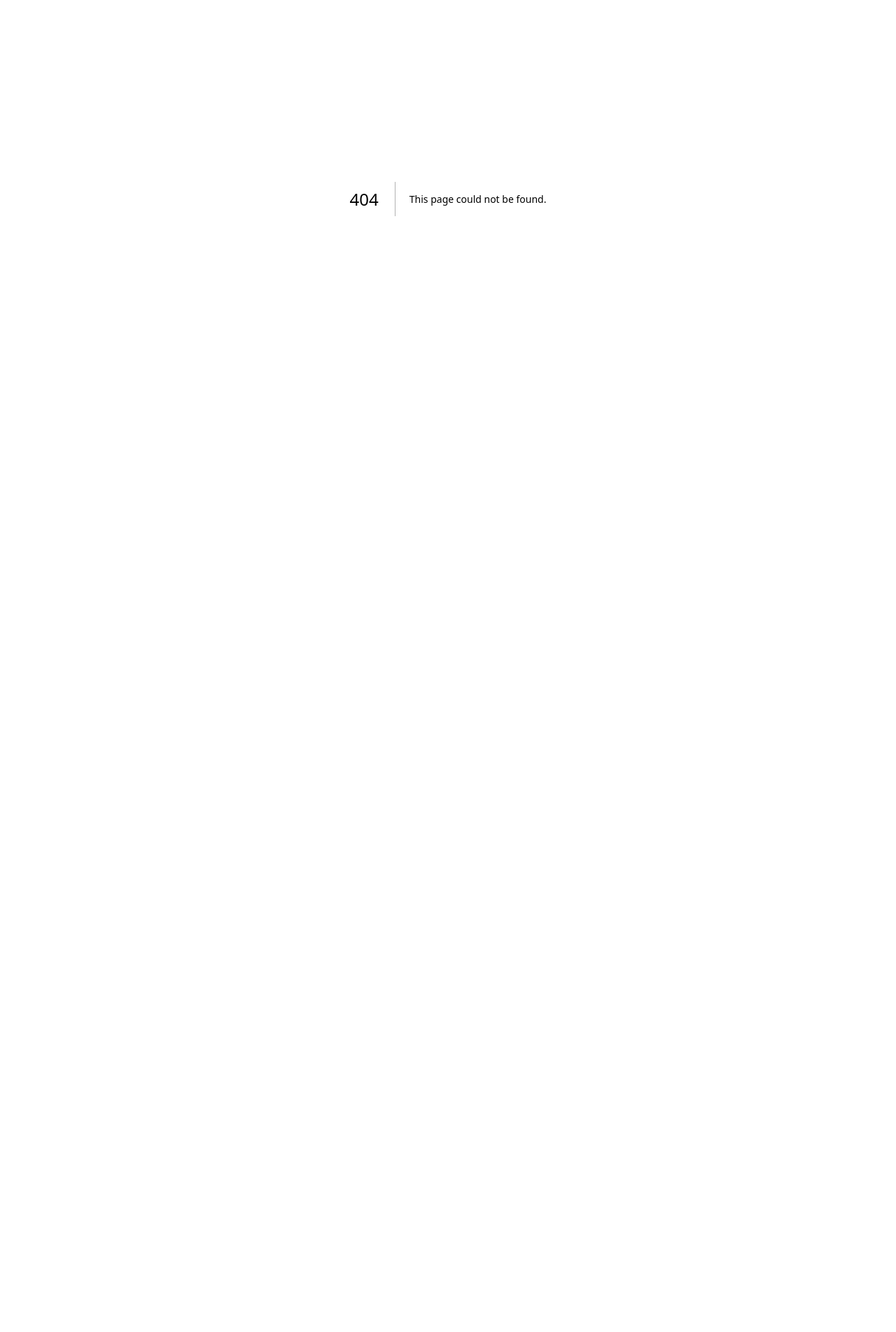
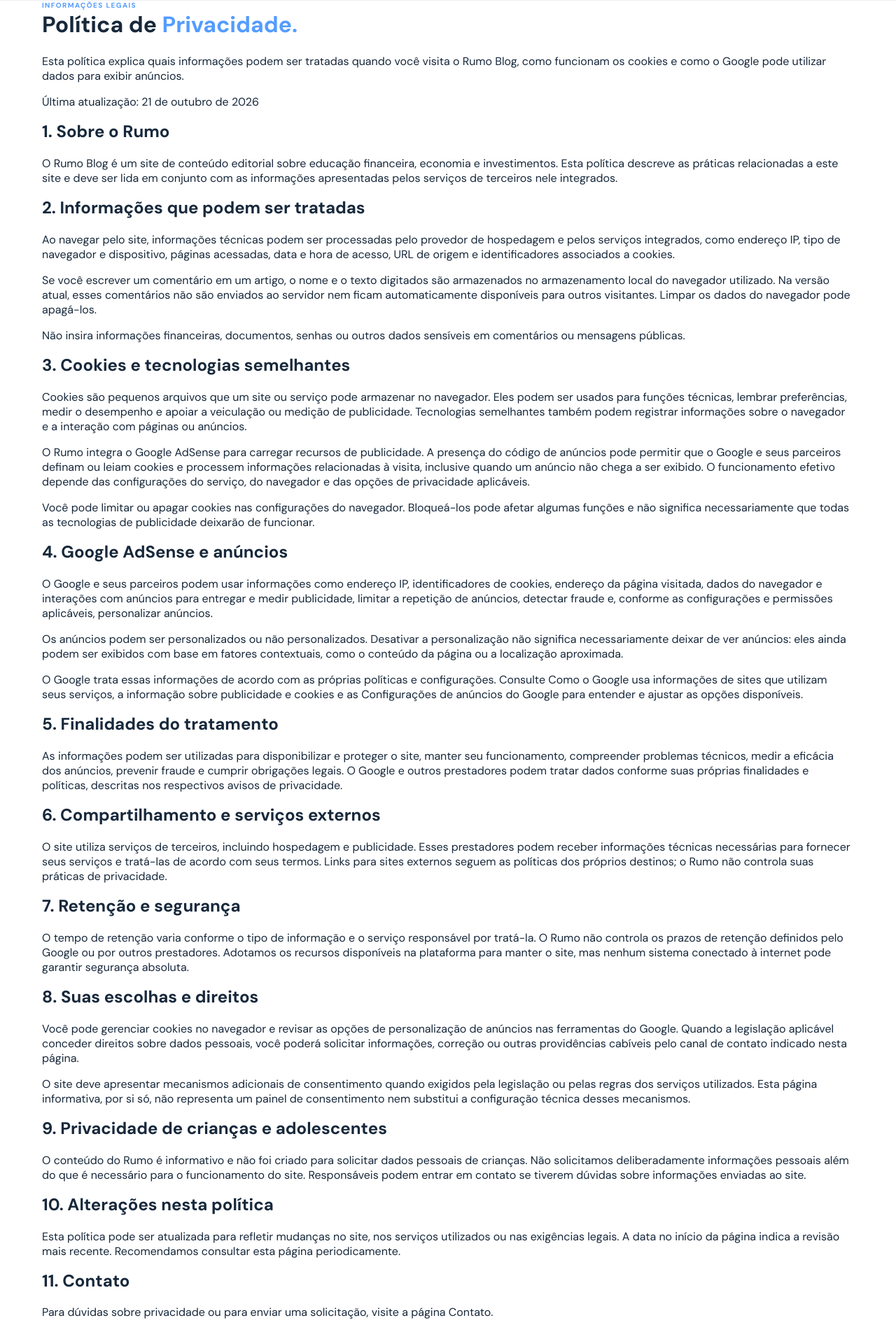
Before and after one commit to mayconjzj/Rumo-Blog, a Next.js app: page /privacidade in a window 1280 px wide. Before the commit this address had no page. Shown: the part 116-2020 px from the top of the page at 70% size. Before the commit the page ends 800 px from the top, so only its background shows below. Built offline with nearby package versions, Linux system fonts and the light colour scheme.

Commit message:
Add privacy policy covering cookies and Google AdSense

```diff
--- /dev/null
+++ b/app/privacidade/page.tsx
@@ -0,0 +1,75 @@
+import type { Metadata } from "next";
+import InstitutionalShell from "../components/InstitutionalShell";
+
+export const metadata: Metadata = {
+  title: "Política de Privacidade | Rumo",
+  description: "Saiba como o Rumo trata informações, utiliza cookies e exibe anúncios do Google AdSense.",
+};
+
+export default function PrivacyPage() {
+  return (
+    <InstitutionalShell>
+      <main className="institutional-page">
+        <div className="container institutional-container">
+          <span className="section-number">INFORMAÇÕES LEGAIS</span>
+          <h1>Política de <em>Privacidade.</em></h1>
+          <p className="institutional-lead">Esta política explica quais informações podem ser tratadas quando você visita o Rumo Blog, como funcionam os cookies e como o Google pode utilizar dados para exibir anúncios.</p>
+          <p className="policy-updated">Última atualização: 21 de outubro de 2026</p>
+
+          <section className="policy-section">
+            <h2>1. Sobre o Rumo</h2>
+            <p>O Rumo Blog é um site de conteúdo editorial sobre educação financeira, economia e investimentos. Esta política descreve as práticas relacionadas a este site e deve ser lida em conjunto com as informações apresentadas pelos serviços de terceiros nele integrados.</p>
+          </section>
+          <section className="policy-section">
+            <h2>2. Informações que podem ser tratadas</h2>
+            <p>Ao navegar pelo site, informações técnicas podem ser processadas pelo provedor de hospedagem e pelos serviços integrados, como endereço IP, tipo de navegador e dispositivo, páginas acessadas, data e hora de acesso, URL de origem e identificadores associados a cookies.</p>
+            <p>Se você escrever um comentário em um artigo, o nome e o texto digitados são armazenados no armazenamento local do navegador utilizado. Na versão atual, esses comentários não são enviados ao servidor nem ficam automaticamente disponíveis para outros visitantes. Limpar os dados do navegador pode apagá-los.</p>
+            <p>Não insira informações financeiras, documentos, senhas ou outros dados sensíveis em comentários ou mensagens públicas.</p>
+          </section>
+          <section className="policy-section">
+            <h2>3. Cookies e tecnologias semelhantes</h2>
+            <p>Cookies são pequenos arquivos que um site ou serviço pode armazenar no navegador. Eles podem ser usados para funções técnicas, lembrar preferências, medir o desempenho e apoiar a veiculação ou medição de publicidade. Tecnologias semelhantes também podem registrar informações sobre o navegador e a interação com páginas ou anúncios.</p>
+            <p>O Rumo integra o Google AdSense para carregar recursos de publicidade. A presença do código de anúncios pode permitir que o Google e seus parceiros definam ou leiam cookies e processem informações relacionadas à visita, inclusive quando um anúncio não chega a ser exibido. O funcionamento efetivo depende das configurações do serviço, do navegador e das opções de privacidade aplicáveis.</p>
+            <p>Você pode limitar ou apagar cookies nas configurações do navegador. Bloqueá-los pode afetar algumas funções e não significa necessariamente que todas as tecnologias de publicidade deixarão de funcionar.</p>
+          </section>
+          <section className="policy-section">
+            <h2>4. Google AdSense e anúncios</h2>
+            <p>O Google e seus parceiros podem usar informações como endereço IP, identificadores de cookies, endereço da página visitada, dados do navegador e interações com anúncios para entregar e medir publicidade, limitar a repetição de anúncios, detectar fraude e, conforme as configurações e permissões aplicáveis, personalizar anúncios.</p>
+            <p>Os anúncios podem ser personalizados ou não personalizados. Desativar a personalização não significa necessariamente deixar de ver anúncios: eles ainda podem ser exibidos com base em fatores contextuais, como o conteúdo da página ou a localização aproximada.</p>
+            <p>O Google trata essas informações de acordo com as próprias políticas e configurações. Consulte <a href="https://policies.google.com/technologies/partner-sites?hl=pt-BR" target="_blank" rel="noreferrer">Como o Google usa informações de sites que utilizam seus serviços</a>, a <a href="https://policies.google.com/technologies/ads?hl=pt-BR" target="_blank" rel="noreferrer">informação sobre publicidade e cookies</a> e as <a href="https://myadcenter.google.com/" target="_blank" rel="noreferrer">Configurações de anúncios do Google</a> para entender e ajustar as opções disponíveis.</p>
+          </section>
+          <section className="policy-section">
+            <h2>5. Finalidades do tratamento</h2>
+            <p>As informações podem ser utilizadas para disponibilizar e proteger o site, manter seu funcionamento, compreender problemas técnicos, medir a eficácia dos anúncios, prevenir fraude e cumprir obrigações legais. O Google e outros prestadores podem tratar dados conforme suas próprias finalidades e políticas, descritas nos respectivos avisos de privacidade.</p>
+          </section>
+          <section className="policy-section">
+            <h2>6. Compartilhamento e serviços externos</h2>
+            <p>O site utiliza serviços de terceiros, incluindo hospedagem e publicidade. Esses prestadores podem receber informações técnicas necessárias para fornecer seus serviços e tratá-las de acordo com seus termos. Links para sites externos seguem as políticas dos próprios destinos; o Rumo não controla suas práticas de privacidade.</p>
+          </section>
+          <section className="policy-section">
+            <h2>7. Retenção e segurança</h2>
+            <p>O tempo de retenção varia conforme o tipo de informação e o serviço responsável por tratá-la. O Rumo não controla os prazos de retenção definidos pelo Google ou por outros prestadores. Adotamos os recursos disponíveis na plataforma para manter o site, mas nenhum sistema conectado à internet pode garantir segurança absoluta.</p>
+          </section>
+          <section className="policy-section">
+            <h2>8. Suas escolhas e direitos</h2>
+            <p>Você pode gerenciar cookies no navegador e revisar as opções de personalização de anúncios nas ferramentas do Google. Quando a legislação aplicável conceder direitos sobre dados pessoais, você poderá solicitar informações, correção ou outras providências cabíveis pelo canal de contato indicado nesta página.</p>
+            <p>O site deve apresentar mecanismos adicionais de consentimento quando exigidos pela legislação ou pelas regras dos serviços utilizados. Esta página informativa, por si só, não representa um painel de consentimento nem substitui a configuração técnica desses mecanismos.</p>
+          </section>
+          <section className="policy-section">
+            <h2>9. Privacidade de crianças e adolescentes</h2>
+            <p>O conteúdo do Rumo é informativo e não foi criado para solicitar dados pessoais de crianças. Não solicitamos deliberadamente informações pessoais além do que é necessário para o funcionamento do site. Responsáveis podem entrar em contato se tiverem dúvidas sobre informações enviadas ao site.</p>
+          </section>
+          <section className="policy-section">
+            <h2>10. Alterações nesta política</h2>
+            <p>Esta política pode ser atualizada para refletir mudanças no site, nos serviços utilizados ou nas exigências legais. A data no início da página indica a revisão mais recente. Recomendamos consultar esta página periodicamente.</p>
+          </section>
+          <section className="policy-section">
+            <h2>11. Contato</h2>
+            <p>Para dúvidas sobre privacidade ou para enviar uma solicitação, visite a página <a href="/contato">Contato</a>.</p>
+          </section>
+          <p className="policy-note">Esta política é uma descrição informativa das práticas previstas para o site e não constitui aconselhamento jurídico. Ela deve ser revisada se forem adicionados novos serviços, formulários, ferramentas de análise ou mecanismos de consentimento.</p>
+        </div>
+      </main>
+    </InstitutionalShell>
+  );
+}
```
